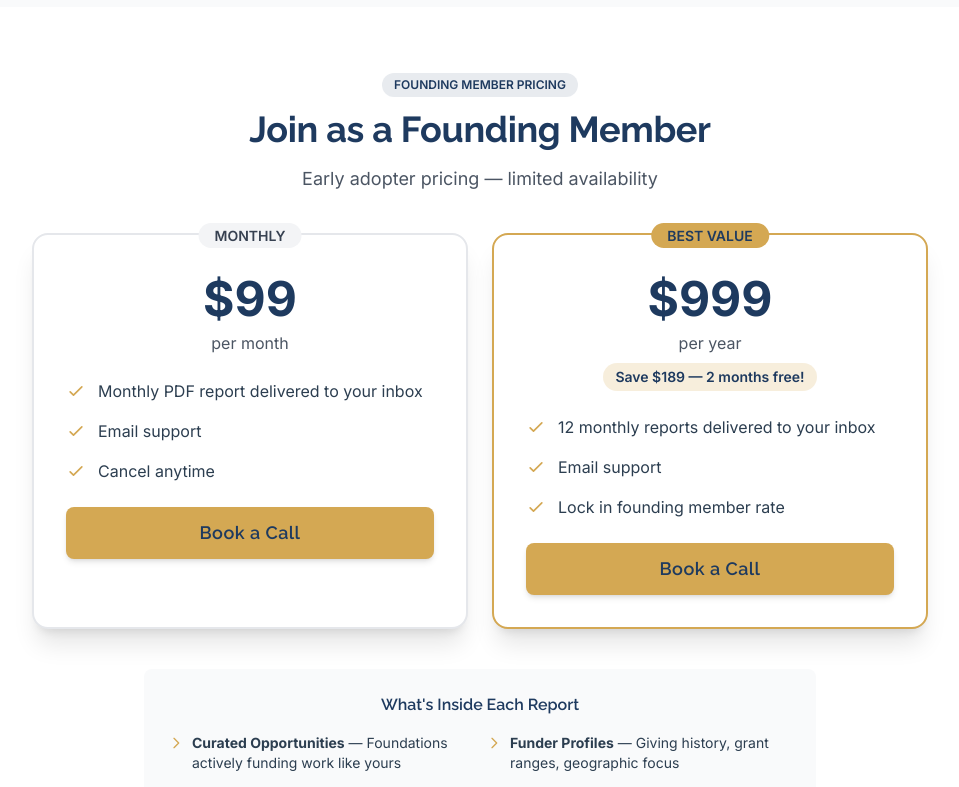
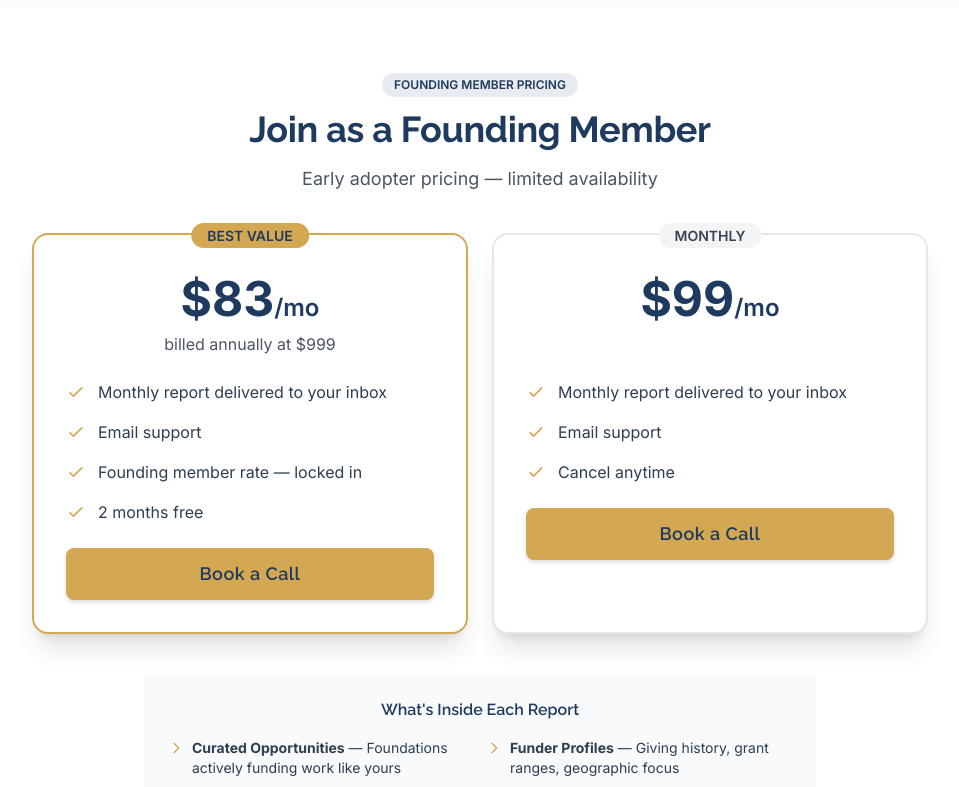
Before and after one commit to akleinman405/thegrantscout-landing, a Next.js app: page / in a window 1280 px wide. Shown: the part 2000-2787 px from the top of the page, without its empty margins (160-1119 px from the left). Built offline with nearby package versions, Linux system fonts and the light colour scheme; no server answers.

Commit message:
added yearly subscription offer2

```diff
--- a/src/app/page.tsx
+++ b/src/app/page.tsx
@@ -116,7 +116,7 @@ export default function Home() {
                 See a Sample Report
               </a>
             </div>
-            <p className="text-gray-300 mt-6 text-sm">Founding Member pricing: $99/month or $999/year (save 2 months!)</p>
+            <p className="text-gray-300 mt-6 text-sm">Founding Member pricing: from $83/month</p>
 
             {/* Trust Indicators */}
             <div className="flex flex-wrap justify-center gap-4 md:gap-8 mt-8 text-gray-200 text-sm">
@@ -297,7 +297,55 @@ export default function Home() {
         </div>
 
         <div className="max-w-4xl mx-auto grid md:grid-cols-2 gap-6">
-          {/* Monthly Plan */}
+          {/* Annual Plan - Best Value (LEFT) */}
+          <div className="bg-white rounded-2xl p-8 shadow-xl border-2 border-accent relative">
+            <div className="absolute top-0 left-1/2 transform -translate-x-1/2 -translate-y-1/2">
+              <span className="bg-accent text-primary px-4 py-1 rounded-full text-sm font-semibold">
+                BEST VALUE
+              </span>
+            </div>
+            <div className="text-center mb-6 pt-2">
+              <div className="text-5xl font-bold text-primary mb-2">$83<span className="text-2xl font-semibold">/mo</span></div>
+              <div className="text-gray-600">billed annually at $999</div>
+            </div>
+            <div className="mb-6">
+              <div className="flex items-start mb-4">
+                <svg className="w-5 h-5 text-accent mr-3 mt-0.5 flex-shrink-0" fill="none" stroke="currentColor" viewBox="0 0 24 24">
+                  <path strokeLinecap="round" strokeLinejoin="round" strokeWidth={2} d="M5 13l4 4L19 7" />
+                </svg>
+                <span>Monthly report delivered to your inbox</span>
+              </div>
+              <div className="flex items-start mb-4">
+                <svg className="w-5 h-5 text-accent mr-3 mt-0.5 flex-shrink-0" fill="none" stroke="currentColor" viewBox="0 0 24 24">
+                  <path strokeLinecap="round" strokeLinejoin="round" strokeWidth={2} d="M5 13l4 4L19 7" />
+                </svg>
+                <span>Email support</span>
+              </div>
+              <div className="flex items-start mb-4">
+                <svg className="w-5 h-5 text-accent mr-3 mt-0.5 flex-shrink-0" fill="none" stroke="currentColor" viewBox="0 0 24 24">
+                  <path strokeLinecap="round" strokeLinejoin="round" strokeWidth={2} d="M5 13l4 4L19 7" />
+                </svg>
+                <span>Founding member rate — locked in</span>
+              </div>
+              <div className="flex items-start mb-4">
+                <svg className="w-5 h-5 text-accent mr-3 mt-0.5 flex-shrink-0" fill="none" stroke="currentColor" viewBox="0 0 24 24">
+                  <path strokeLinecap="round" strokeLinejoin="round" strokeWidth={2} d="M5 13l4 4L19 7" />
+                </svg>
+                <span>2 months free</span>
+              </div>
+            </div>
+            <a
+              href="https://calendly.com/alec_kleinman/meeting-with-alec"
+              target="_blank"
+              rel="noopener noreferrer"
+              className="btn-primary w-full text-center min-h-[48px] text-lg block"
+              onClick={() => trackCTA.bookCall('pricing_annual')}
+            >
+              Book a Call
+            </a>
+          </div>
+
+          {/* Monthly Plan (RIGHT) */}
           <div className="bg-white rounded-2xl p-8 shadow-xl border-2 border-gray-200 relative">
             <div className="absolute top-0 left-1/2 transform -translate-x-1/2 -translate-y-1/2">
               <span className="bg-gray-100 text-gray-700 px-4 py-1 rounded-full text-sm font-semibold">
@@ -305,15 +353,15 @@ export default function Home() {
               </span>
             </div>
             <div className="text-center mb-6 pt-2">
-              <div className="text-5xl font-bold text-primary mb-2">$99</div>
-              <div className="text-gray-600">per month</div>
+              <div className="text-5xl font-bold text-primary mb-2">$99<span className="text-2xl font-semibold">/mo</span></div>
+              <div className="text-gray-600">&nbsp;</div>
             </div>
             <div className="mb-6">
               <div className="flex items-start mb-4">
                 <svg className="w-5 h-5 text-accent mr-3 mt-0.5 flex-shrink-0" fill="none" stroke="currentColor" viewBox="0 0 24 24">
                   <path strokeLinecap="round" strokeLinejoin="round" strokeWidth={2} d="M5 13l4 4L19 7" />
                 </svg>
-                <span>Monthly PDF report delivered to your inbox</span>
+                <span>Monthly report delivered to your inbox</span>
               </div>
               <div className="flex items-start mb-4">
                 <svg className="w-5 h-5 text-accent mr-3 mt-0.5 flex-shrink-0" fill="none" stroke="currentColor" viewBox="0 0 24 24">
@@ -334,51 +382,6 @@ export default function Home() {
               rel="noopener noreferrer"
               className="btn-primary w-full text-center min-h-[48px] text-lg block"
               onClick={() => trackCTA.bookCall('pricing_monthly')}
-            >
-              Book a Call
-            </a>
-          </div>
-
-          {/* Annual Plan */}
-          <div className="bg-white rounded-2xl p-8 shadow-xl border-2 border-accent relative">
-            <div className="absolute top-0 left-1/2 transform -translate-x-1/2 -translate-y-1/2">
-              <span className="bg-accent text-primary px-4 py-1 rounded-full text-sm font-semibold">
-                BEST VALUE
-              </span>
-            </div>
-            <div className="text-center mb-6 pt-2">
-              <div className="text-5xl font-bold text-primary mb-2">$999</div>
-              <div className="text-gray-600">per year</div>
-              <div className="mt-2 inline-block bg-accent/20 text-primary px-3 py-1 rounded-full text-sm font-semibold">
-                Save $189 — 2 months free!
-              </div>
-            </div>
-            <div className="mb-6">
-              <div className="flex items-start mb-4">
-                <svg className="w-5 h-5 text-accent mr-3 mt-0.5 flex-shrink-0" fill="none" stroke="currentColor" viewBox="0 0 24 24">
-                  <path strokeLinecap="round" strokeLinejoin="round" strokeWidth={2} d="M5 13l4 4L19 7" />
-                </svg>
-                <span>12 monthly reports delivered to your inbox</span>
-              </div>
-              <div className="flex items-start mb-4">
-                <svg className="w-5 h-5 text-accent mr-3 mt-0.5 flex-shrink-0" fill="none" stroke="currentColor" viewBox="0 0 24 24">
-                  <path strokeLinecap="round" strokeLinejoin="round" strokeWidth={2} d="M5 13l4 4L19 7" />
-                </svg>
-                <span>Email support</span>
-              </div>
-              <div className="flex items-start mb-4">
-                <svg className="w-5 h-5 text-accent mr-3 mt-0.5 flex-shrink-0" fill="none" stroke="currentColor" viewBox="0 0 24 24">
-                  <path strokeLinecap="round" strokeLinejoin="round" strokeWidth={2} d="M5 13l4 4L19 7" />
-                </svg>
-                <span>Lock in founding member rate</span>
-              </div>
-            </div>
-            <a
-              href="https://calendly.com/alec_kleinman/meeting-with-alec"
-              target="_blank"
-              rel="noopener noreferrer"
-              className="btn-primary w-full text-center min-h-[48px] text-lg block"
-              onClick={() => trackCTA.bookCall('pricing_annual')}
             >
               Book a Call
             </a>
@@ -524,7 +527,7 @@ export default function Home() {
                 See a Sample Report
               </a>
             </div>
-            <p className="text-gray-300 mt-6 text-sm">Founding Member pricing: $99/month or $999/year (save 2 months!)</p>
+            <p className="text-gray-300 mt-6 text-sm">Founding Member pricing: from $83/month</p>
           </div>
         </div>
       </section>
--- a/src/components/StructuredData.tsx
+++ b/src/components/StructuredData.tsx
@@ -46,13 +46,18 @@ export default function StructuredData() {
         priceCurrency: 'USD',
         priceSpecification: {
           '@type': 'UnitPriceSpecification',
-          price: '999',
+          price: '83',
           priceCurrency: 'USD',
+          referenceQuantity: {
+            '@type': 'QuantitativeValue',
+            value: '1',
+            unitCode: 'MON',
+          },
           billingDuration: 'P1Y',
-          unitText: 'year',
+          unitText: 'month (billed annually)',
         },
         availability: 'https://schema.org/InStock',
-        description: 'Save $189 - 2 months free!',
+        description: '$83/mo billed annually at $999 - 2 months free!',
       },
     ],
   }
```
